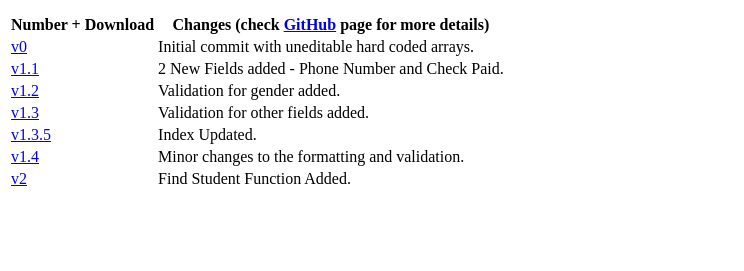
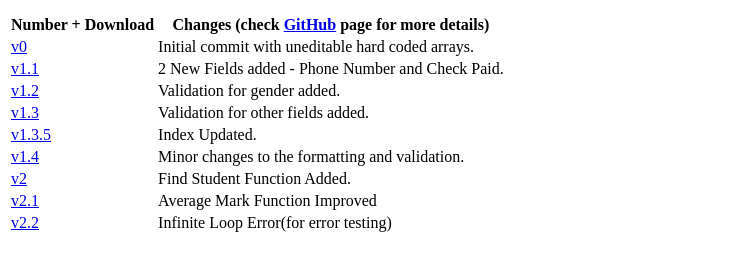
Before and after one commit to sidharthkn/sids-student-db, a plain HTML site: page index.html in a window 1280 px wide. Shown: the part 127-398 px from the top of the page, without its empty margins (0-744 px from the left). Drawn offline with Linux system fonts and the light colour scheme.

Commit message:
v2.2 - Infinite Loop, for testing errors.

```diff
--- a/index.html
+++ b/index.html
@@ -54,6 +54,14 @@
                     <td><a href="https://github.com/sidharthkn/sids-student-db/releases/tag/v2" target="_blank">v2</a></td>
                     <td> Find Student Function Added.</td>
                 </tr>
+                <tr>
+                    <td><a href="https://github.com/sidharthkn/sids-student-db/releases/tag/v2.1" target="_blank">v2.1</a></td>
+                    <td> Average Mark Function Improved</td>
+                </tr>
+                <tr>
+                    <td><a href="https://github.com/sidharthkn/sids-student-db/releases/tag/v2.2" target="_blank">v2.2</a></td>
+                    <td> Infinite Loop Error(for error testing)</td>
+                </tr>
             </tbody>
         </table>
     </div>
```
Also changed, not shown: 1 other file.
